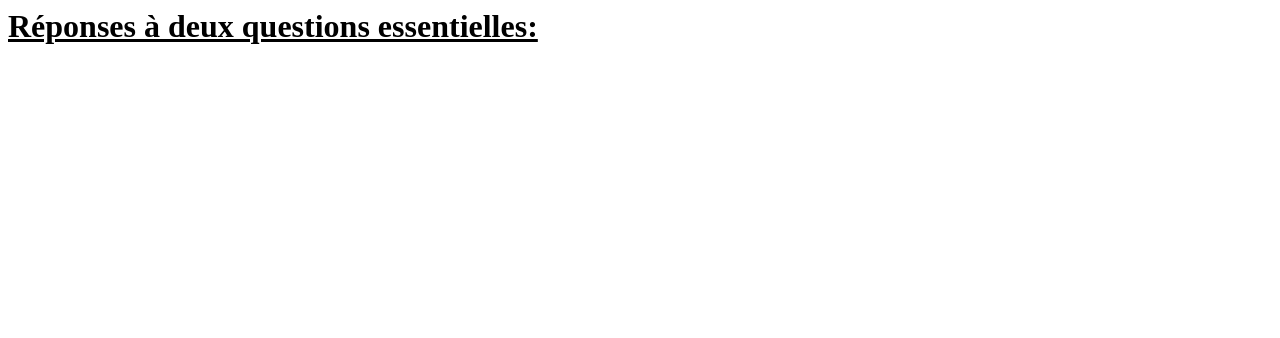
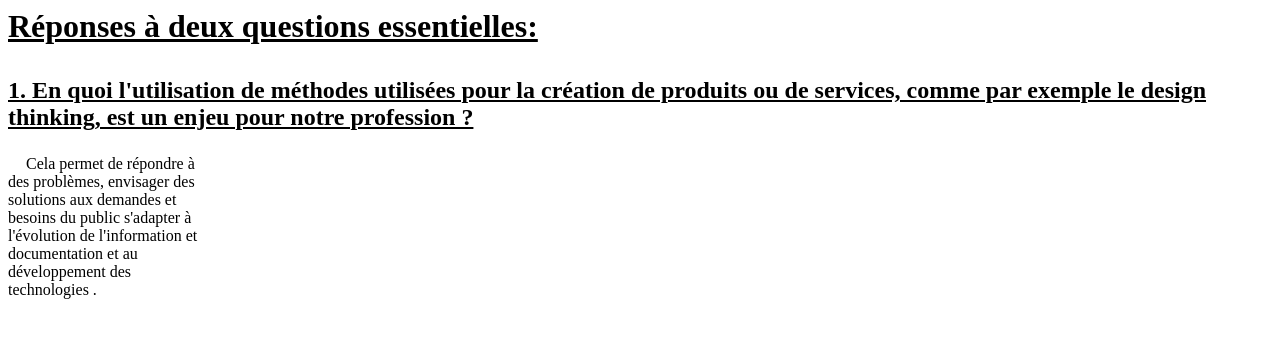
Before and after one commit to martini-hebd/martini-hebd.github.io, a plain HTML site: page questionsessentielles.html in a window 1280 px wide. Drawn offline with Linux system fonts and the light colour scheme.

Commit message:
Update questionsessentielles.html

```diff
--- a/questionsessentielles.html
+++ b/questionsessentielles.html
@@ -1,5 +1,9 @@
 <html>
 <body>
 <h1> <p style="text-decoration:underline;">Réponses à deux questions essentielles: </p></h1>
+  <h2> <p style="text-decoration:underline;"> 1. En quoi l'utilisation de méthodes utilisées pour la création de produits ou de services, comme par exemple le design thinking, est un enjeu pour notre profession ? </p></h2>
+<p style="text-indent:18px;width:200px;">Cela permet de répondre à des problèmes, envisager des solutions aux demandes et besoins du public
+s'adapter à l'évolution de l'information et documentation et au développement des technologies
+.</p>
 </body>
 </html>
```
